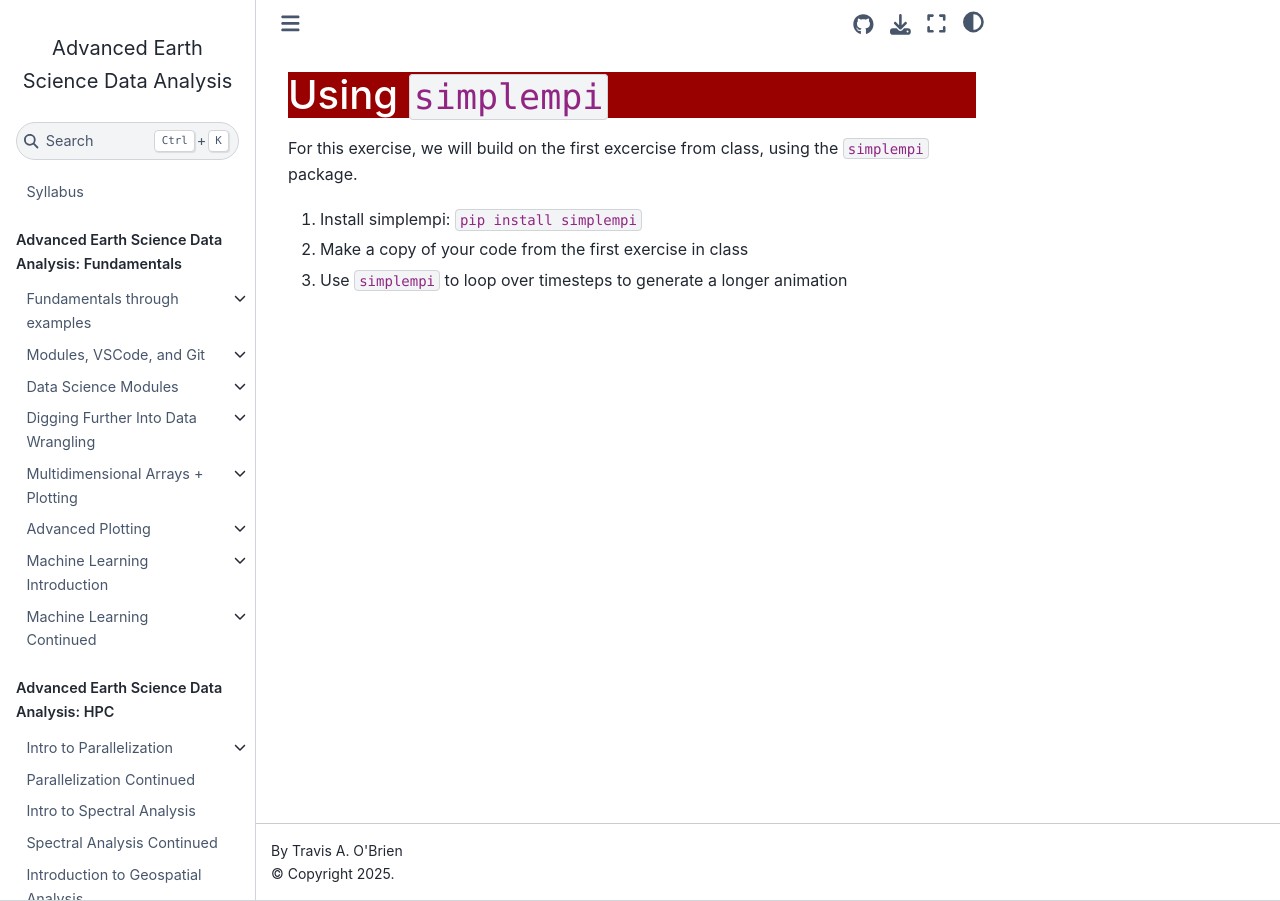
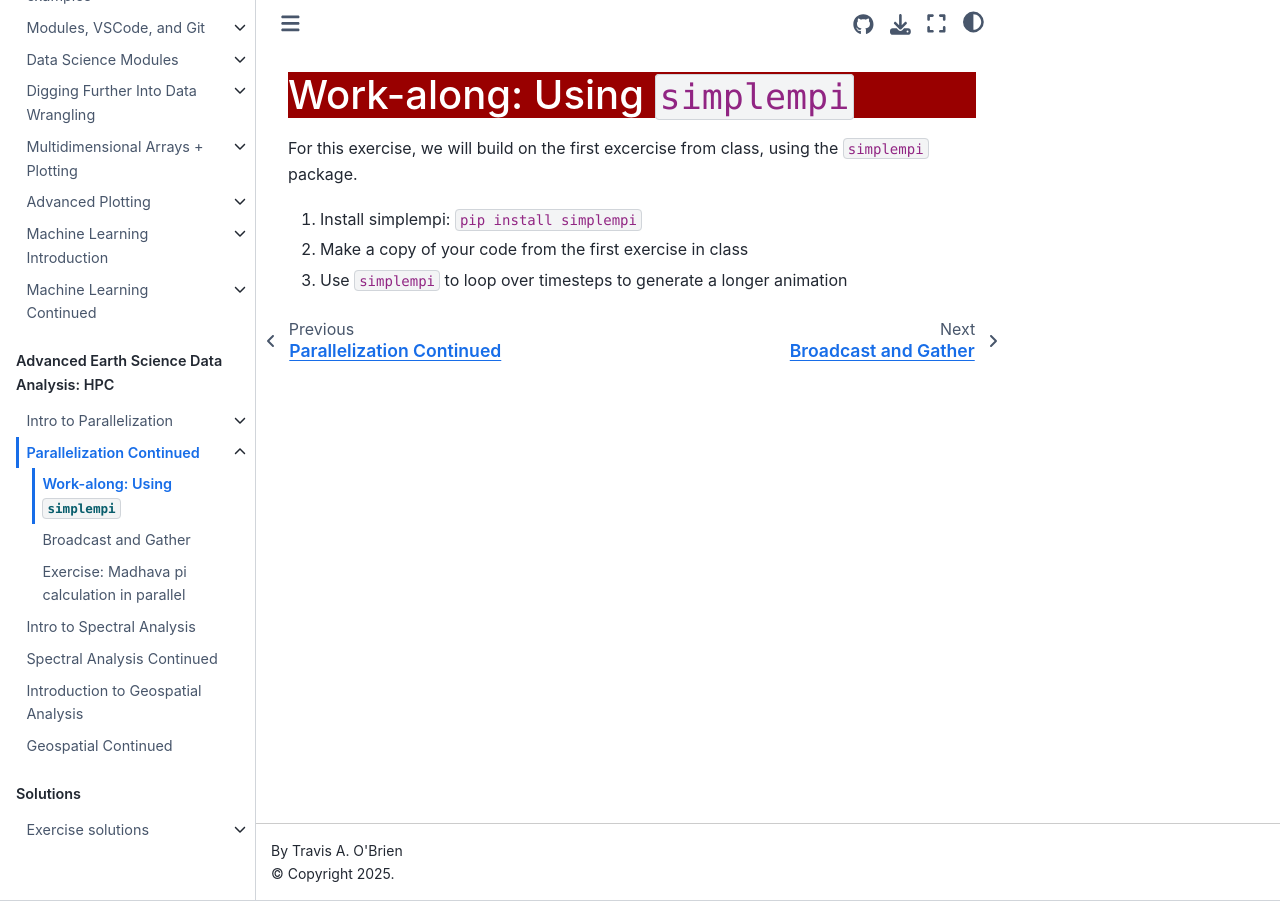
Before and after one commit to taobrienlbl/advanced_earth_science_data_analysis, a Jupyter Book: the page built from content/lessons/10_paralellelization_continued/10_workalong_02_simplempi_instructions.md, in a window 1280 px wide. Built offline with Jupyter Book 1.0.4 settings and Sphinx 7.4.7 and the Sphinx Book theme 1.1.4, drawn with Linux system fonts in a browser that asks for light colours; pages that are not in the unit, such as notebooks, are missing from menus.

Commit message:
Updated lesson 10

```diff
--- a/content/_toc.yml
+++ b/content/_toc.yml
@@ -50,6 +50,10 @@ parts:
       - file: lessons/09_parallelization_intro/09_workalong_01_mpi4py_intro
       - file: lessons/09_parallelization_intro/09_workalong_02_instructions
     - file: lessons/10_paralellelization_continued/10_parallelization_continued
+      sections:
+      - file: lessons/10_paralellelization_continued/10_workalong_02_simplempi_instructions
+      - file: lessons/10_paralellelization_continued/10_bcast_gather
+      - file: lessons/10_paralellelization_continued/10_workalong01_parallel_pi
     - file: lessons/11_spectral_analysis_intro/11_spectral_analysis_intro
     - file: lessons/12_spectral_analysis_continued/12_spectral_analysis_continued
     - file: lessons/13_geospatial_intro/13_geospatial_intro
@@ -73,6 +77,7 @@ parts:
       - file: lessons/08_machine_learning_continued/08_workalong_intro_to_classes_SOLUTION
       - file: lessons/09_parallelization_intro/09_workalong_01_mpi4py_intro_SOLUTION
       - file: lessons/09_parallelization_intro/09_workalong_02_SOLUTION
+      - file: lessons/10_paralellelization_continued/10_workalong_01_parallel_pi_SOLUTION
       - file: lessons/11_spectral_analysis_intro/11_workalong_01_fft_SOLUTION
       - file: lessons/12_spectral_analysis_continued/12_workalong_01_filter_SOLUTION
       - file: lessons/13_geospatial_intro/13_workalong01_california_earthquakes_SOLUTION
--- a/content/lessons/10_paralellelization_continued/10_workalong01_parallel_pi.md
+++ b/content/lessons/10_paralellelization_continued/10_workalong01_parallel_pi.md
@@ -1,8 +1,8 @@
-# Madhava pi calculation in parallel
+# Exercise: Madhava pi calculation in parallel
 Instructions for parallelizing $\pi$:
 
-1. Get the solution to the $\pi$ calculation from lesson 01 [here](https://github.com/taobrienlbl/advanced_earth_science_data_analysis/blob/4244ad691497d1043f5d82e1b883054da5c582a3/lessons/01_fundamentals/01b_madhava_pi_calculation_SOLUTION.ipynb)
+1. Get the solution to the $\pi$ calculation from lesson 01 [here](../01_fundamentals/01b_madhava_pi_calculation_SOLUTION.ipynb)
 1. put the code in a script and verify that you can run the $\pi$ calculation on one processor on BigRed200
-1. apply the concepts from [lesson 09](https://github.com/taobrienlbl/advanced_earth_science_data_analysis/blob/81cca3a98cfa2d0b777d7ccc56716c26877e8de4/lessons/09_parallelization_intro/in_class_solutions/parallel_generate_frames.py) to parallelize the loop that iterates over the $\pi$ terms
-1. use the `gather` concept from [lecture](https://github.com/taobrienlbl/advanced_earth_science_data_analysis/blob/fall_2025_iub/content/lessons/10_paralellelization_continued/gather_example.py) to gather all the $\pi$ terms onto rank 0 and finalize the calculation
+1. apply the concepts from [lesson 09](../09_parallelization_intro/09_parallelization_intro.md) to parallelize the loop that iterates over the $\pi$ terms
+1. use the `gather` concept from [lecture](./10_bcast_gather.md) to gather all the $\pi$ terms onto rank 0 and finalize the calculation
 1. print the solution as well as `numpy.pi` for comparison
--- a/content/lessons/10_paralellelization_continued/10_workalong_02_simplempi_instructions.md
+++ b/content/lessons/10_paralellelization_continued/10_workalong_02_simplempi_instructions.md
@@ -1,4 +1,4 @@
-# Using `simplempi`
+# Work-along: Using `simplempi`
 
 For this exercise, we will build on the first excercise from class, using the `simplempi` package.
 
```
Also changed, not shown: content/lessons/09_parallelization_intro/09_workalong_01_mpi4py_intro.md (added, +15 -0 lines), content/lessons/10_paralellelization_continued/10_bcast_gather.md (added, +56 -0 lines), content/lessons/10_paralellelization_continued/10_parallelization_continued.md (+3 -3 lines), content/lessons/10_paralellelization_continued/10_workalong_01_parallel_pi_SOLUTION.md (added, +40 -0 lines).
